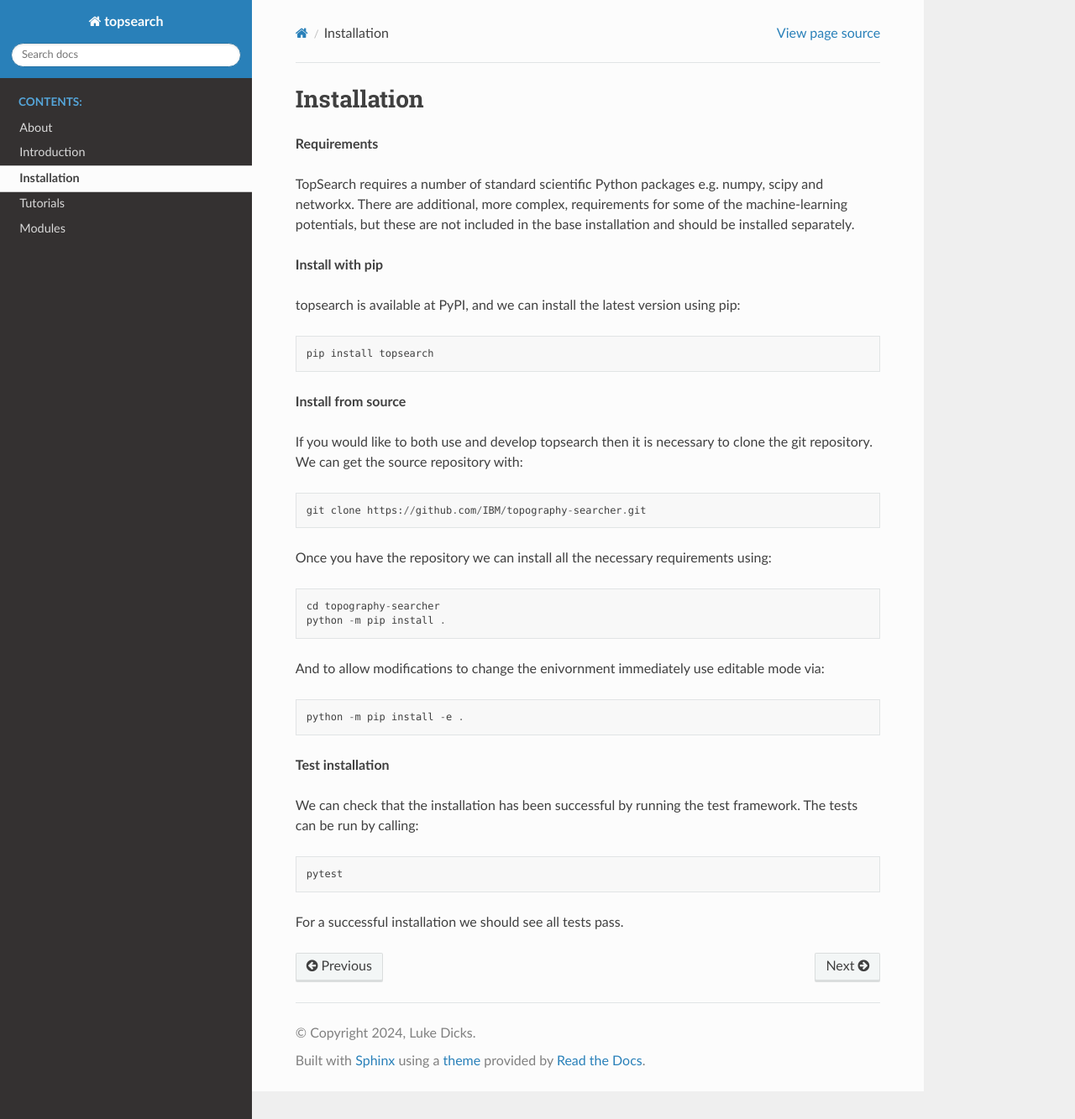
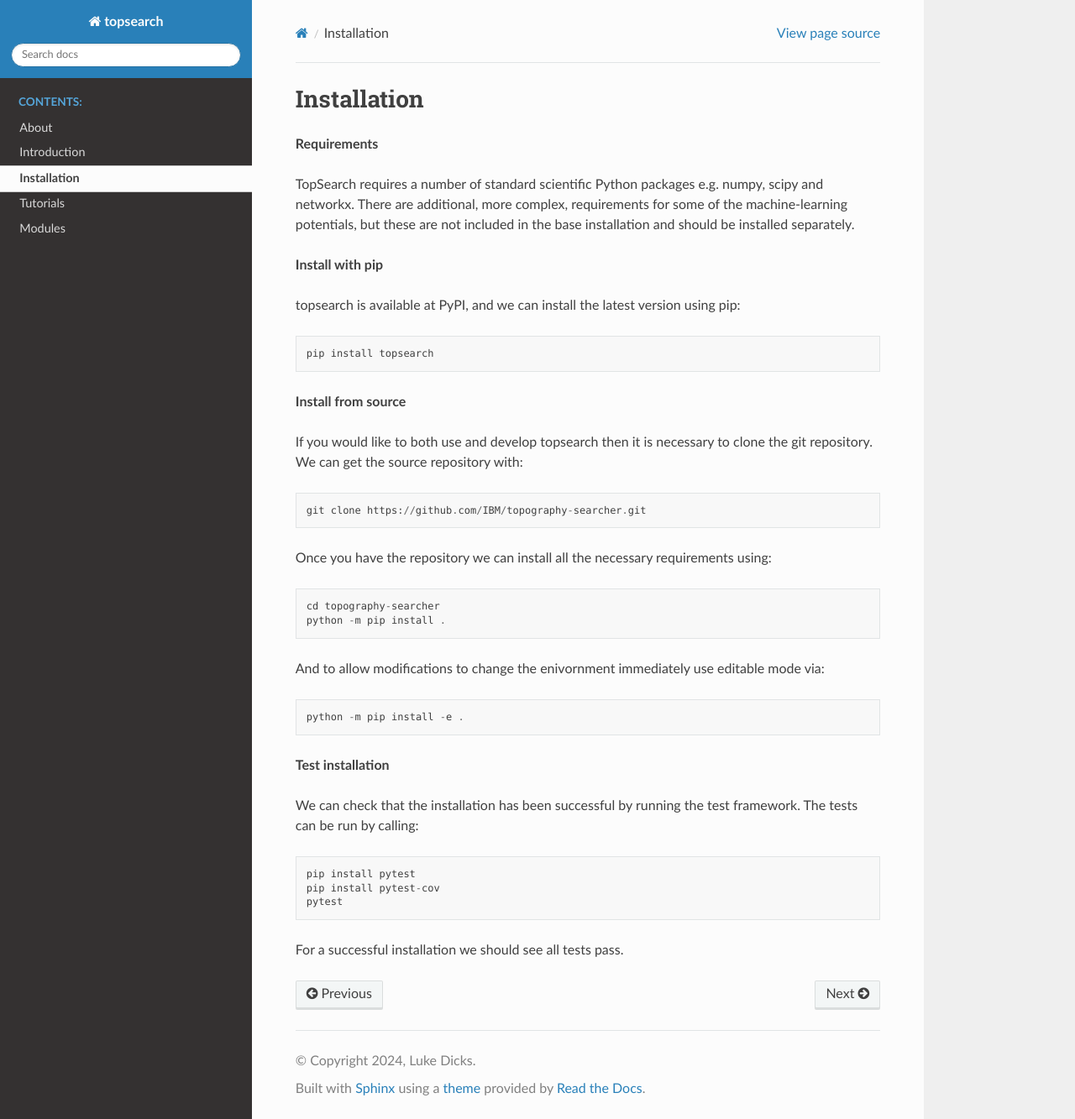
Before and after one commit to IBM/topography-searcher, a Sphinx documentation site: the page built from docs/source/installation.rst, in a window 1280 px wide and 1333 px high. Shown: the whole window at 84% size. Built offline with Sphinx 7.4.7 and the Read the Docs theme 2.0.0, drawn with Linux system fonts in a browser that asks for light colours.

Commit message:
Updating installation instructions

```diff
--- a/docs/source/installation.rst
+++ b/docs/source/installation.rst
@@ -33,6 +33,9 @@
 
 We can check that the installation has been successful by running the test framework.
 The tests can be run by calling::
+
+    pip install pytest
+    pip install pytest-cov
     pytest
 
 For a successful installation we should see all tests pass.
```
